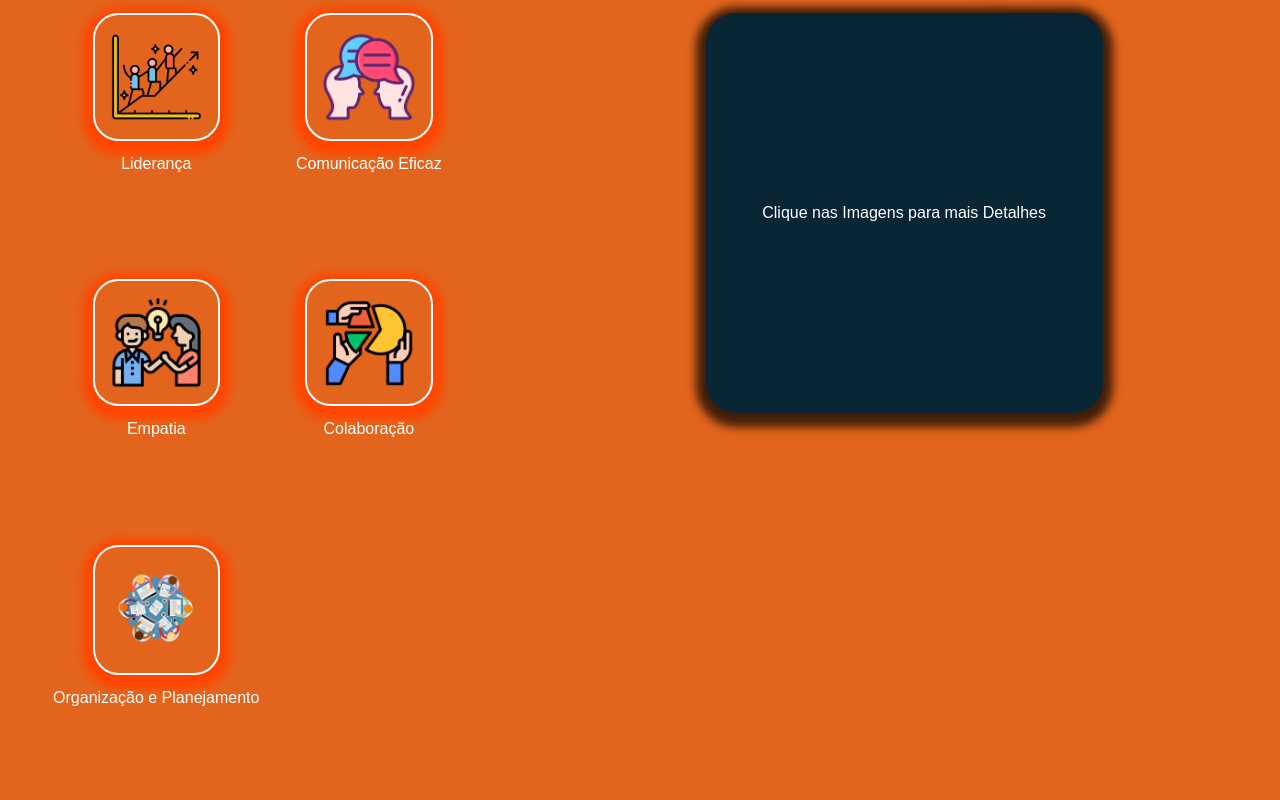
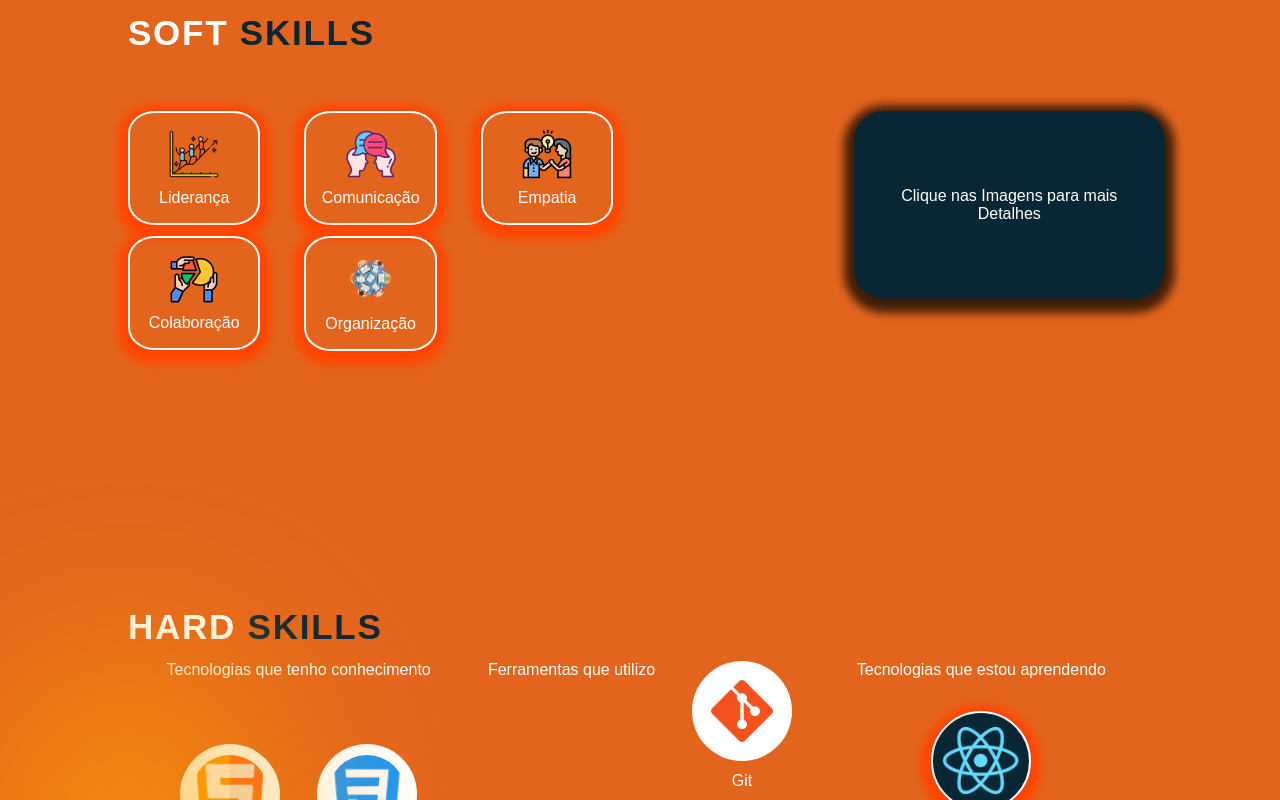
Before and after one commit to CarolinaSanches24/Portifolio, a React (Vite) app in the folder my_portifolio/: page / in a window 1280 px wide. Shown: the part 1440-2240 px from the top of the page. Built offline with nearby package versions, Linux system fonts and the light colour scheme; the HTML template or start-up script is replaced by a standard one.

Commit message:
feat:refatoração das softskills

```diff
--- a/my_portifolio/src/components/SoftSkills/SoftSkills.jsx
+++ b/my_portifolio/src/components/SoftSkills/SoftSkills.jsx
@@ -1,5 +1,6 @@
 import { useState } from "react";
 import { getImageUrl } from "../../utils";
+import softSkills from "../../data/softSkills.json";
 import styles from "./SoftSkills.module.css";
 
 export const SoftSkills = () => {
@@ -13,161 +14,28 @@ export const SoftSkills = () => {
 
   return (
     <section className={styles.container} id="soft_skills">
-      <div className={styles.container_Imagens}>
-        <div
-          className={styles.gridItem}
-          onClick={() =>
-            handleImageClick(
-              "Exerci papéis de liderança, orientando e apoiando a equipe para atingir metas desafiadoras, incentivando a inovação e a busca pela excelência"
-            )
-          }
-        >
-          <img
-            className={styles.soft_skill_Image}
-            src={getImageUrl("soft_skills/lideranca.png")}
-            alt="Imagem duas pessoas conversando"
-          />
-          <p className={styles.legend}>Liderança</p>
+      <h2 className={styles.title}>
+        Soft <span style={{ color: "#092635" }}>Skills</span>
+      </h2>
+      <div className={styles.content}>
+        <div className={styles.soft_skills}>
+          {softSkills.map((skill) => {
+            return (
+              <div key={skill.id} className={styles.skill}>
+                <figure
+                  className={styles.skillImageContainer}
+                  onClick={() => handleImageClick(skill.description)}
+                >
+                  <img src={getImageUrl(skill.imageSrc)} alt={skill.title} />
+                  <p className={styles.legend}>{skill.title}</p>
+                </figure>
+              </div>
+            );
+          })}
         </div>
-        <div
-          className={styles.gridItem}
-          onClick={() =>
-            handleImageClick(
-              "Durante minhas experiências profissionais sempre me comuniquei de forma clara e consisa, mantendo o dialógo com a equipe em que estava trabalhando e mantendo-me sempre informada."
-            )
-          }
-        >
-          <img
-            className={styles.soft_skill_Image}
-            src={getImageUrl("soft_skills/comunicacao.png")}
-            alt="Imagem duas pessoas conversando"
-          />
-          <p className={styles.legend}>Comunicação Eficaz</p>
-        </div>
-        <div
-          className={styles.gridItem}
-          onClick={() =>
-            handleImageClick(
-              "Sempre busquei compreender as necessidades e sentimentos dos colegas de equipe, promovendo um ambiente colaborativo e de apoio mútuo."
-            )
-          }
-        >
-          <img
-            className={styles.soft_skill_Image}
-            src={getImageUrl("soft_skills/empatia.png")}
-            alt="Desenho duas pessoas se ajudando e uma lâmpada"
-          />
-          <p className={styles.legend}>Empatia</p>
-        </div>
-        <div
-          className={styles.gridItem}
-          onClick={() =>
-            handleImageClick(
-              "Participei ativamente de projetos que envolviam colaboração entre diferentes equipes, contribuindo para a sinergia e a consecução dos objetivos comuns."
-            )
-          }
-        >
-          <img
-            className={styles.soft_skill_Image}
-            src={getImageUrl("soft_skills/colaboracao.png")}
-            alt="Imagem várias pessoas juntando pedaços de um objeto"
-          />
-          <p className={styles.legend}>Colaboração</p>
-        </div>
-        <div
-          className={styles.gridItem}
-          onClick={() =>
-            handleImageClick(
-              "Desenvolvi habilidades de organização e planejamento ao liderar minha equipe para resolução de um desafio da Cubos Academy, garantindo a entrega dentro dos prazos estabelecidos."
-            )
-          }
-        >
-          <img
-            className={styles.soft_skill_Image}
-            src={getImageUrl("soft_skills/organizacao.png")}
-            alt="Equipe de planejamento organizando projetos"
-          />
-          <p className={styles.legend}>Organização e Planejamento</p>
-        </div>
-      </div>
-
-      <div className={styles.container_two}>
-        <div className={styles.container_text}>
+        <figcaption className={styles.container_text}>
           <p>{selectedText}</p>
-        </div>
-      </div>
-
-      <div className={styles.container_card}>
-        <div className={styles.card_comunicacao}>
-          <img
-            src={getImageUrl("soft_skills/comunicacao.png")}
-            alt="Imagem duas pessoas conversando"
-          />
-          <div className={styles.text}>
-            <h1>Comunicação Eficaz</h1>
-            <p>
-              Durante minhas experiências profissionais sempre me comuniquei de
-              forma clara e consisa, mantendo o dialógo com a equipe em que
-              estava trabalhando e mantendo-me sempre informada.
-            </p>
-          </div>
-        </div>
-        <div className={styles.card_empatia}>
-          <img
-            src={getImageUrl("soft_skills/empatia.png")}
-            alt="Desenho duas pessoas se ajudando e uma lâmpada"
-          />
-          <div className={styles.text}>
-            <h1>Empatia</h1>
-            <p>
-              Sempre busquei compreender as necessidades e sentimentos dos
-              colegas de equipe, promovendo um ambiente colaborativo e de apoio
-              mútuo
-            </p>
-          </div>
-        </div>
-        <div className={styles.card_colaboracao}>
-          <img
-            src={getImageUrl("soft_skills/colaboracao.png")}
-            alt="Imagem várias pessoas juntando pedaços de um objeto"
-          />
-          <div className={styles.text}>
-            <h1>Colaboração</h1>
-            <p>
-              Participei ativamente de projetos que envolviam colaboração entre
-              diferentes equipes, contribuindo para a execução dos objetivos
-              comuns.
-            </p>
-          </div>
-        </div>
-        <div className={styles.card_organizacao}>
-          <img
-            src={getImageUrl("soft_skills/organizacao.png")}
-            alt="Equipe de planejamento organizando projetos"
-          />
-          <div className={styles.text}>
-            <h1>Organização Planejamento</h1>
-            <p>
-              Desenvolvi habilidades de organização e planejamento ao liderar
-              minha equipe para resolução de um desafio da Cubos Academy,
-              garantindo a entrega dentro dos prazos estabelecidos.
-            </p>
-          </div>
-        </div>
-        <div className={styles.card_lideranca}>
-          <img
-            src={getImageUrl("soft_skills/lideranca.png")}
-            alt="Líder ajudando equipe alcançar objetivo"
-          />
-          <div className={styles.text}>
-            <h1>Liderança</h1>
-            <p>
-              Exerci papéis de liderança, orientando e apoiando a equipe para
-              atingir metas desafiadoras, incentivando a inovação e a busca pela
-              excelência.
-            </p>
-          </div>
-        </div>
+        </figcaption>
       </div>
     </section>
   );
--- a/my_portifolio/src/components/SoftSkills/SoftSkills.module.css
+++ b/my_portifolio/src/components/SoftSkills/SoftSkills.module.css
@@ -1,57 +1,73 @@
 .container {
   width: 90%;
   display: flex;
+  flex-direction: column;
   justify-content: center;
-  margin: 10% 0 50% 50px;
+  margin: 10% 0 20% 10%;
+}
+.title {
+  color: var(--color-white);
+  font-size: 35px;
+  font-weight: 700;
+  letter-spacing: 1.75px;
+  text-transform: uppercase;
+}
+.content {
+  margin-top: 5%;
+  display: flex;
+  gap: 20%;
+  margin-right: 10%;
+}
+.soft_skills {
+  display: grid;
+  width: 50%;
+  gap: 11px;
+  grid-template-columns: repeat(3, 1fr);
+  grid-template-rows: repeat(2, auto);
 }
 
-.container_Imagens {
-  display: grid;
-  grid-template-columns: repeat(2, 1fr);
-  grid-template-rows: repeat(2, auto);
-}
-.container_card {
-  display: none;
-}
-.gridItem {
-  text-align: center;
-}
-
-.soft_skill_Image {
-  max-width: 60%;
+.skillImageContainer {
+  max-width: 80%;
+  max-height: 100%;
   cursor: pointer;
   border: solid 2px var(--color-white);
   border-radius: 20%;
   padding: 1em;
   box-shadow: var(--efect-shadow-orange);
+  display: flex;
+  flex-direction: column;
+  align-items: center;
+  justify-content: center;
+  text-align: center;
 }
-
+.skillImageContainer img {
+  width: 50px;
+}
+.skillImageContainer img:hover {
+  opacity: 0.5;
+}
 .legend {
   margin-top: 10px;
   color: var(--color-white);
 }
-.container_two {
-  margin-left: 20%;
-  width: 100vw;
-  height: 100vh;
-}
 
 .container_text {
-  display: flex;
-  justify-content: center;
-  flex-direction: column;
   background-color: var(--color-dark-blue);
-  max-width: 80%;
-  max-height: 50%;
+  max-width: 30%;
   text-align: center;
-  height: 70%;
   border-radius: 30px;
   box-shadow: var(--efect-shadow);
   color: var(--color-white);
   margin-bottom: 5%;
   padding: 2em;
+  display: flex;
+  justify-content: center;
+  align-items: center;
 }
 
+.container_card {
+  display: none;
+}
 @media screen and (max-width: 728px) {
   .container_Imagens,
   .container_two {
--- /dev/null
+++ b/my_portifolio/src/data/softSkills.json
@@ -0,0 +1,32 @@
+[
+  {
+    "id": 1,
+    "imageSrc": "soft_skills/lideranca.png",
+    "title": "Liderança",
+    "description": "Exerci papéis de liderança, orientando e apoiando a equipe para atingir metas desafiadoras, incentivando a inovação e a busca pela excelência"
+  },
+  {
+    "id": 2,
+    "imageSrc": "soft_skills/comunicacao.png",
+    "title": "Comunicação",
+    "description": "Durante minhas experiências profissionais sempre me comuniquei de forma clara e consisa, mantendo o dialógo com a equipe em que estava trabalhando e mantia-me sempre informada."
+  },
+  {
+    "id": 3,
+    "imageSrc": "soft_skills/empatia.png",
+    "title": "Empatia",
+    "description": "Sempre busquei compreender as necessidades e sentimentos dos colegas de equipe, promovendo um ambiente colaborativo e de apoio mútuo."
+  },
+  {
+    "id": 4,
+    "imageSrc": "soft_skills/colaboracao.png",
+    "title": "Colaboração",
+    "description": "Participei ativamente de projetos que envolviam colaboração entre diferentes equipes, contribuindo para a sinergia e a consecução dos objetivos comuns."
+  },
+  {
+    "id": 5,
+    "imageSrc": "soft_skills/organizacao.png",
+    "title": "Organização",
+    "description": "Desenvolvi habilidades de organização e planejamento ao liderar minha equipe para resolução de um desafio da Cubos Academy, garantindo a entrega dentro dos prazos estabelecidos."
+  }
+]
```
